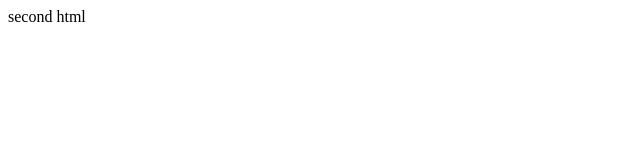
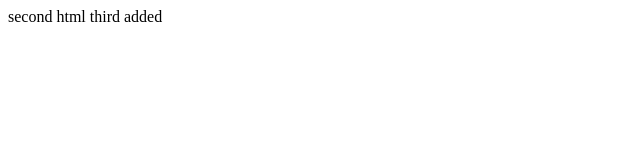
Before and after one commit to zainulabiddin/Sample, a plain HTML site: page index1.html in a window 1280 px wide. Shown: the whole page, without its empty margins (0-640 px from the left). Drawn offline with Linux system fonts and the light colour scheme.

Commit message:
index1 modified

```diff
--- a/index1.html
+++ b/index1.html
@@ -7,6 +7,6 @@
     <title>Document</title>
   </head>
   <body>
-    second html
+    second html third added
   </body>
 </html>
```
